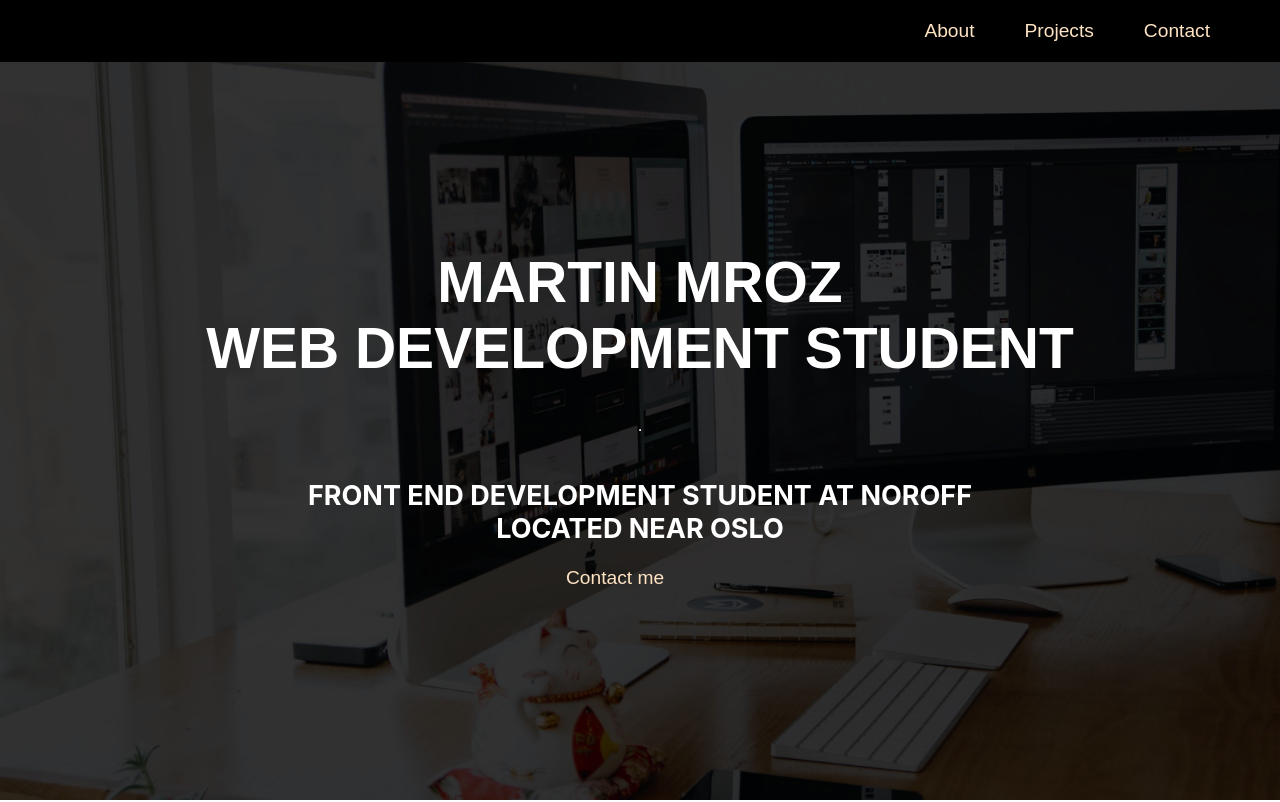
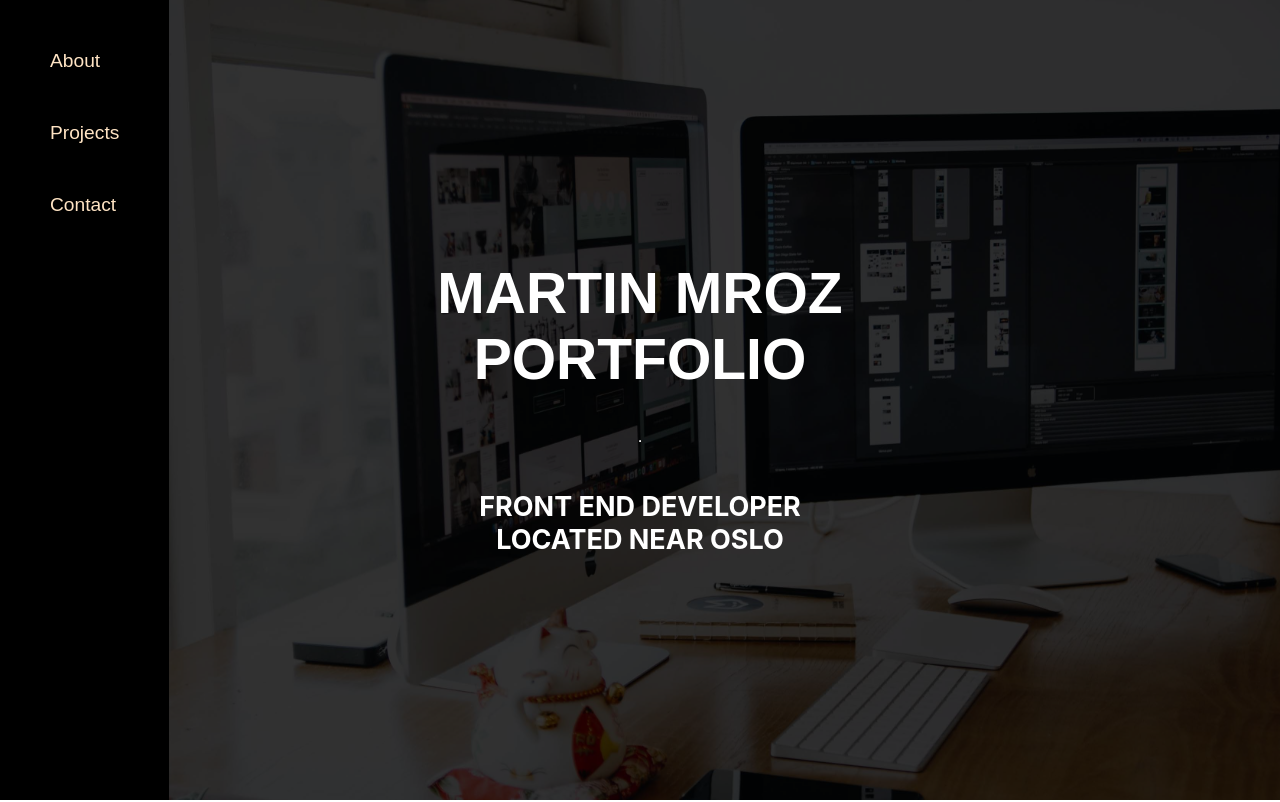
Before and after one commit to martinMr79/portfolio2, a React (Create React App) app: page / in a window 1280 px wide. Shown: the top 802 px of the page. Built offline with nearby package versions, Linux system fonts and the light colour scheme.

Commit message:
new navbar position

```diff
--- a/src/components/navbar/Navbar.jsx
+++ b/src/components/navbar/Navbar.jsx
@@ -9,13 +9,12 @@ function Navbar() {
         <NavLink href="#projects">Projects</NavLink>
         <NavLink href="#contact">Contact</NavLink>
       </Nav>
-      <h1>Martin Mroz<br />web development student</h1>
+      <h1>Martin Mroz<br />Portfolio</h1>
       <hr />
       <h2>
-        Front end development student at Noroff<br />
+        Front end developer<br />
         located near Oslo
       </h2>
-      <NavLink href="#contact">Contact me</NavLink>
     </Header>
   );
 }
--- a/src/components/navbar/Styled.jsx
+++ b/src/components/navbar/Styled.jsx
@@ -3,20 +3,22 @@ import BackgroundImage from '../../assets/images/Portefolio.jpg';
 
 export const Nav = styled.nav`
   display: flex;
-  justify-content: flex-end;
+  flex-direction: column;
+  align-items: start;
   position: fixed;
   background-color: black;
-  padding: 20px;
+  padding: 50px;
   z-index: 999;
   top: 0;
   left: 0;
-  right: 0;
+  bottom: 0;
 `;
+
 
 export const NavLink = styled.a`
   color: bisque;
   position: relative;
-  margin-right: 50px;
+  margin-bottom: 50px;
   text-decoration: none;
   font-family: 'MerriweatherSans', sans-serif;
   font-size: 1.2rem;
@@ -40,6 +42,7 @@ export const NavLink = styled.a`
     transform: translateY(0);
   }
 `;
+
 
 export const Header = styled.header`
   background-image: url(${BackgroundImage});
```
